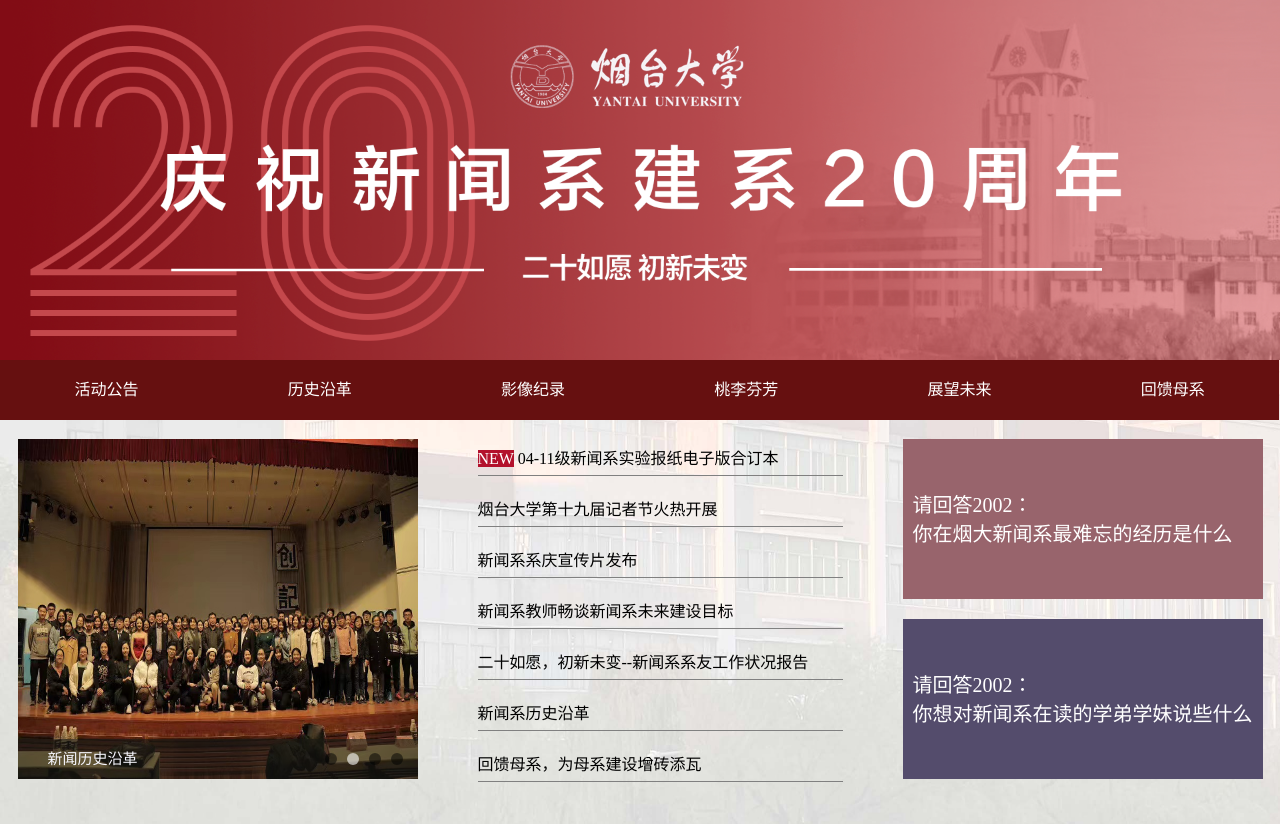
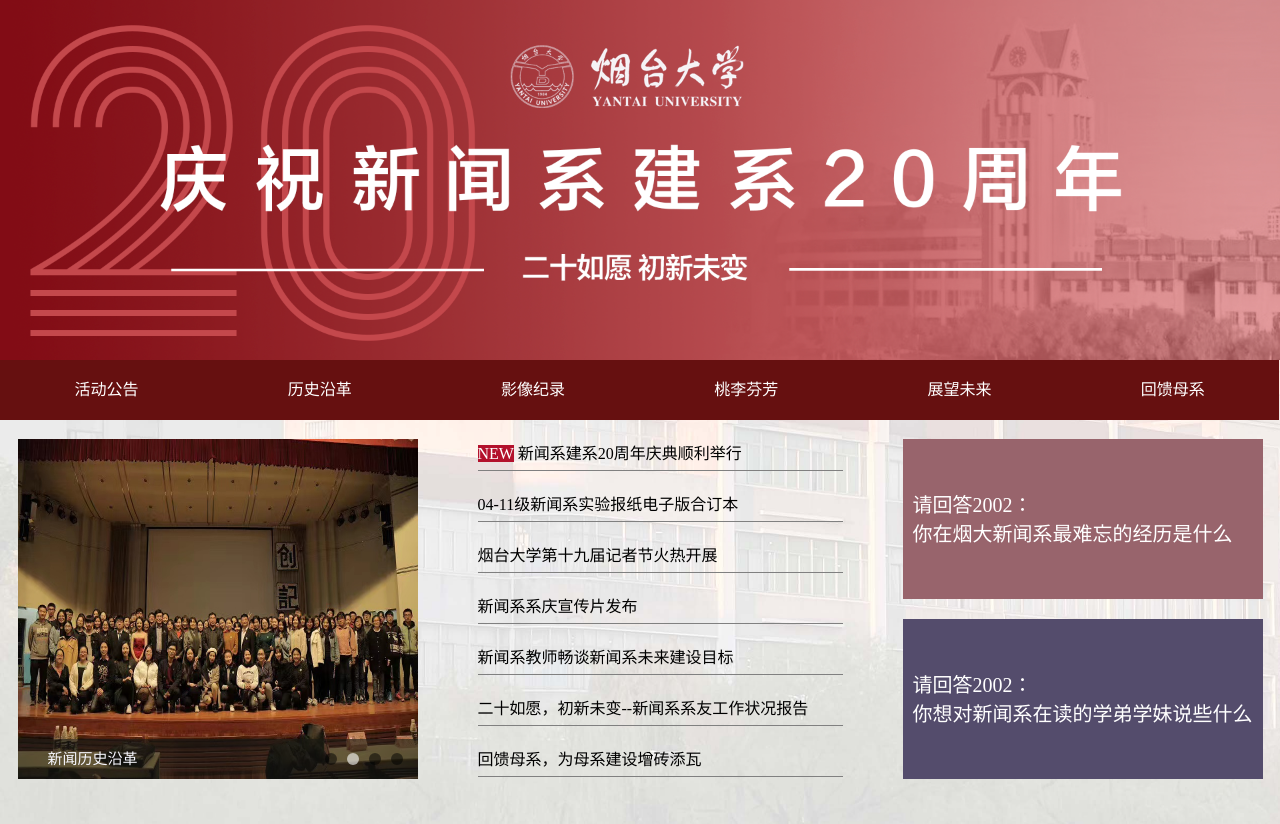
Before and after one commit to sportclass2022/sportclass2022.github.io, a plain HTML site: page 首页.html in a window 1280 px wide. Shown: the top 824 px of the page. Drawn offline with Linux system fonts and the light colour scheme.

Commit message:
Update 首页.html

```diff
--- a/首页.html
+++ b/首页.html
@@ -313,12 +313,12 @@
 
 </div>
 	<div class="newsletter">
-		<a href="https://flbook.com.cn/c/DszsaG7uDG"><div class="newspiece" style="margin-top:1.5%"><span>NEW</span> 04-11级新闻系实验报纸电子版合订本</div></a>
+		<a href="https://mp.weixin.qq.com/s/CW6L2WF2Ic0nogfHxqlrWg"><div class="newspiece"><span>NEW</span> 新闻系建系20周年庆典顺利举行</div></a>
+		<a href="https://flbook.com.cn/c/DszsaG7uDG"><div class="newspiece" style="margin-top:1.5%">04-11级新闻系实验报纸电子版合订本</div></a>
 		<a href="https://mp.weixin.qq.com/s/Z3_5gRkNcgeQtmd-KMl38w"><div class="newspiece">烟台大学第十九届记者节火热开展</div></a>
 		<a href="系庆20年宣传片.html"><div class="newspiece">新闻系系庆宣传片发布</div></a>
 		<a href="展望未来.html"><div class="newspiece">新闻系教师畅谈新闻系未来建设目标</div></a>
 		<a href="桃李芬芳.html"><div class="newspiece">二十如愿，初新未变--新闻系系友工作状况报告</div></a>
-		<a href="历史沿革.html"><div class="newspiece">新闻系历史沿革</div></a>
 		<a href="回馈母系.html"><div class="newspiece" style="margin-bottom: 0;">回馈母系，为母系建设增砖添瓦</div></a>
 	</div>
 <div class="QA">
```
